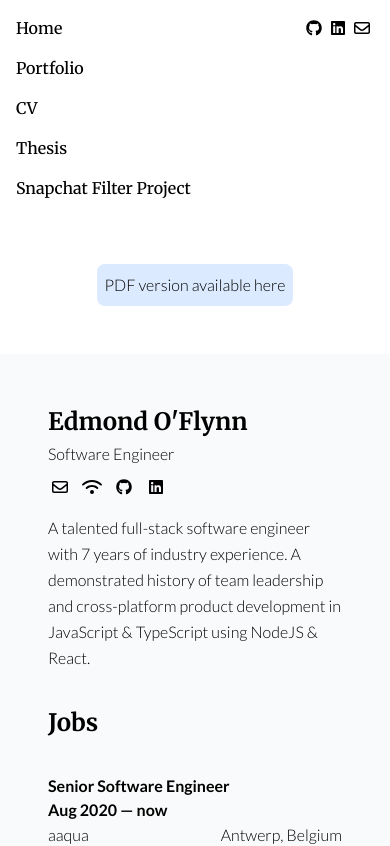
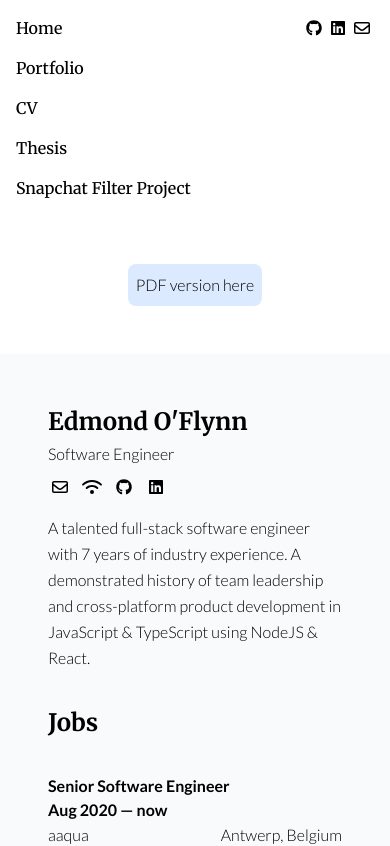
Before and after one commit to oflynned/personal-website, a Next.js app: page /cv in a window 390 px wide. Shown: the top 846 px of the page. Built offline with nearby package versions, Linux system fonts and the light colour scheme.

Commit message:
chore: fix wording to fit on mobile

```diff
--- a/src/pages/cv.tsx
+++ b/src/pages/cv.tsx
@@ -35,7 +35,7 @@ const CurriculumVitae: NextPage = () => {
             window.open('/cv.pdf', '_blank');
           }}
         >
-          PDF version available here
+          PDF version here
         </Chip>
       </div>
       <Page>
```
